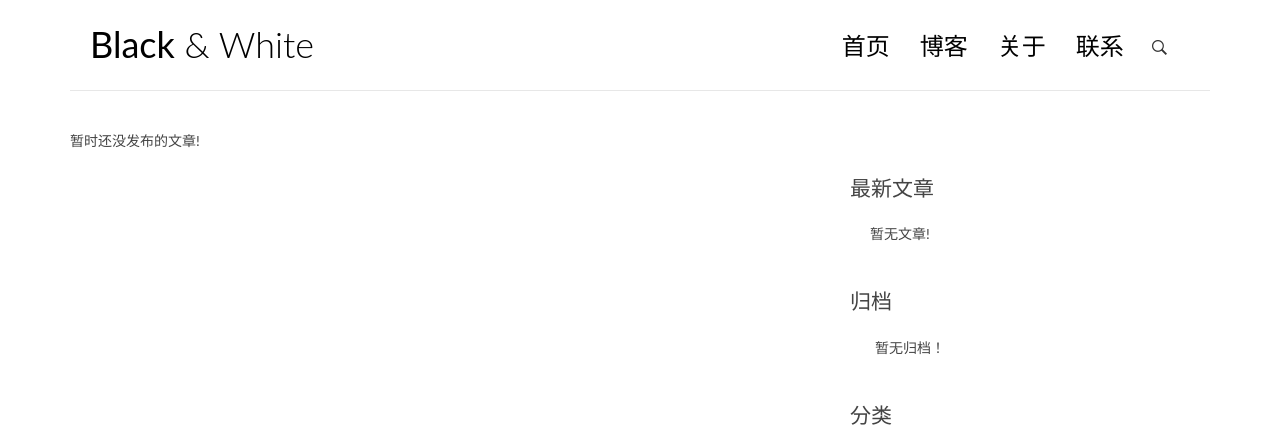
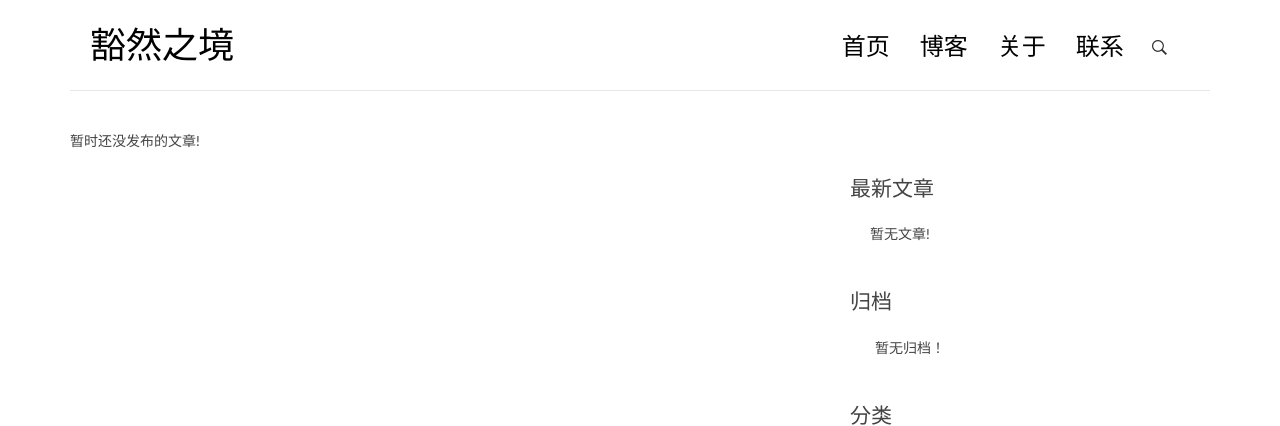
Before and after one commit to Alagon/myblog, a Django app: page / in a window 1280 px wide. Shown: the top 426 px of the page. Run offline with Django 3.2, Linux system fonts and the light colour scheme; data that the repository does not hold is empty; some libraries are stand-ins or nearby versions.

Commit message:
update: change title

```diff
--- a/templates/base.html
+++ b/templates/base.html
@@ -3,7 +3,7 @@
 {% load blog_tags %}
 <html>
 <head>
-    <title>Black &amp; White</title>
+    <title>豁然之境</title>
 
     <!-- meta -->
     <meta charset="UTF-8">
@@ -34,7 +34,7 @@
         <div class="row">
             <div class="col-md-4 col-sm-5 col-xs-8">
                 <div class="logo">
-                    <h1><a href="{% url 'myblog:index' %}"><b>Black</b> &amp; White</a></h1>
+                    <h1><a href="{% url 'myblog:index' %}"><b>豁然之境</b></a></h1>
                 </div>
             </div><!-- col-md-4 -->
             <div class="col-md-8 col-sm-7 col-xs-4">
```
